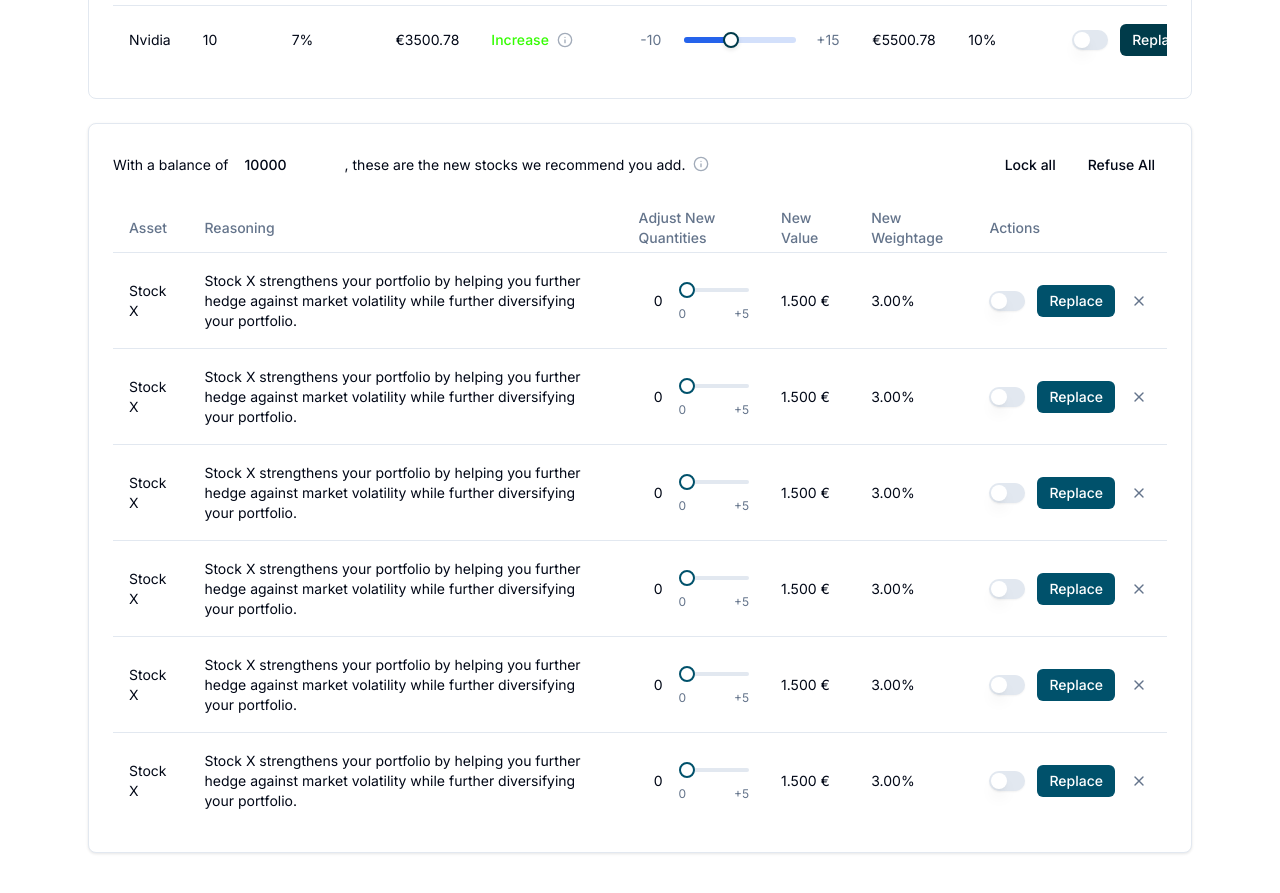
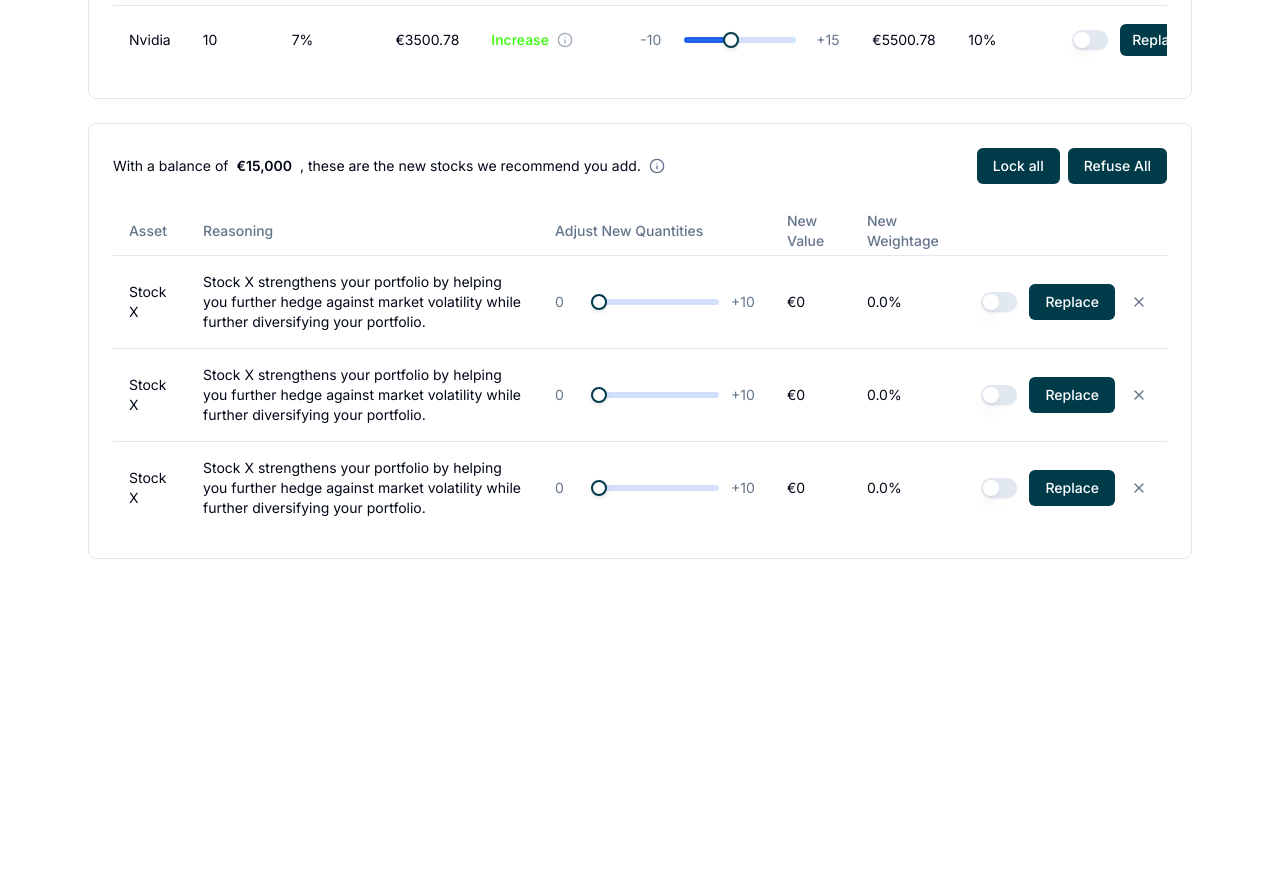
Before and after one commit to sundar-aidev/PDOC_Beta, a Next.js app in the folder my-app/: page / in a window 1280 px wide. Shown: the part 1220-2113 px from the top of the page. After the commit the page ends 1827 px from the top, so only its background shows below. Built offline with nearby package versions, Linux system fonts and the light colour scheme.

Commit message:
New Stock Recommendations with Slider logic

```diff
--- a/my-app/components/wealth-treatment/new-stock-recommendations.module.css
+++ b/my-app/components/wealth-treatment/new-stock-recommendations.module.css
@@ -2,7 +2,7 @@
   margin-top: 2rem;
   padding: 1.5rem;
   border-radius: 0.5rem;
-  background-color: hsl(var(--card));
+  background-color: white;
   border: 1px solid hsl(var(--border));
 }
 
@@ -13,7 +13,7 @@
   margin-bottom: 1.5rem;
 }
 
-.balanceWrapper {
+.balanceInfo {
   display: flex;
   align-items: center;
   gap: 0.5rem;
@@ -21,50 +21,53 @@
   color: hsl(var(--foreground));
 }
 
-.balanceInput {
-  display: inline-flex;
-  align-items: center;
-  background: transparent;
-}
-
-.balanceInput .input {
-  width: 100px;
-  height: 1.5rem;
-  padding: 0 0.5rem;
-  border: none;
-  background: transparent;
-  font-size: 0.875rem;
-  color: hsl(var(--foreground));
-  font-weight: 500;
-}
-
-.balanceInput .input:focus {
-  outline: none;
-  box-shadow: none;
+.balanceAmount {
+  font-weight: 600;
 }
 
 .actions {
   display: flex;
   gap: 0.5rem;
+  align-items: center;
 }
 
-.lockButton {
-  font-weight: 500;
+.actionButton,
+.replaceButton {
+  background-color: #003b4a;
+  color: white;
+  font-size: 0.875rem;
+  height: 2.25rem;
+  padding: 0 1rem;
+  border-radius: 0.375rem;
+  transition: background-color 0.2s;
 }
 
-.lockButton.locked {
-  background-color: hsl(var(--primary));
-  color: hsl(var(--primary-foreground));
+.actionButton:hover,
+.replaceButton:hover {
+  background-color: #002a36;
+}
+
+.infoIcon {
+  width: 1rem;
+  height: 1rem;
+  color: hsl(var(--muted-foreground));
+  cursor: help;
 }
 
 .tableWrapper {
-  position: relative;
-  width: 100%;
-  overflow-x: auto;
+  border-radius: 0.5rem;
+  overflow: hidden;
+}
+
+.columnHeader {
+  color: hsl(var(--muted-foreground));
+  font-weight: 500;
+  font-size: 0.875rem;
 }
 
 .assetCell {
   font-weight: 500;
+  color: hsl(var(--foreground));
 }
 
 .reasoningCell {
@@ -77,86 +80,62 @@
 .sliderContainer {
   display: flex;
   align-items: center;
-  gap: 1rem;
+  gap: 0.75rem;
   padding: 0.5rem 0;
+  min-width: 200px;
 }
 
-.value {
-  min-width: 1.5rem;
-  text-align: right;
+.sliderValue {
   font-size: 0.875rem;
-  color: hsl(var(--foreground));
-}
-
-.sliderWrapper {
-  flex: 1;
-  max-width: 200px;
+  color: hsl(var(--muted-foreground));
+  min-width: 24px;
 }
 
 .slider {
-  width: 100%;
-  height: 4px;
-  background-color: hsl(var(--border));
-  border-radius: 2px;
-  appearance: none;
-  margin: 0.5rem 0;
+  flex: 1;
 }
 
-.slider::-webkit-slider-thumb {
-  appearance: none;
-  width: 16px;
-  height: 16px;
-  border-radius: 50%;
-  background-color: white;
-  border: 2px solid #00516b;
-  cursor: pointer;
-}
-
-.slider:disabled {
+.slider[data-disabled] {
   opacity: 0.5;
   cursor: not-allowed;
 }
 
-.sliderMarks {
-  display: flex;
-  justify-content: space-between;
-  font-size: 0.75rem;
-  color: hsl(var(--muted-foreground));
-  margin-top: 0.25rem;
+/* Custom styles for the slider */
+.slider :global([role="slider"]) {
+  width: 16px;
+  height: 16px;
+  background-color: white;
+  border: 2px solid #003b4a;
+  box-shadow: 0 2px 4px rgba(0, 0, 0, 0.1);
 }
 
-.tableCellActions {
+.slider :global(.slider-track) {
+  height: 4px;
+  background-color: hsl(var(--border));
+}
+
+.slider :global(.slider-range) {
+  background-color: #003b4a;
+}
+
+.stockActions {
   display: flex;
   justify-content: flex-end;
   align-items: center;
   gap: 0.75rem;
 }
 
-.replaceButton {
-  background-color: #00516b;
-  color: white;
-  font-size: 0.875rem;
-  padding: 0.375rem 0.75rem;
-  border-radius: 0.375rem;
+.removeButton {
+  color: hsl(var(--muted-foreground));
+  padding: 0.25rem;
+  height: auto;
 }
 
-.replaceButton:hover {
-  background-color: #003b4a;
-}
-
-.deleteButton {
-  color: hsl(var(--muted-foreground));
-  padding: 0.25rem;
-}
-
-.deleteButton:hover {
+.removeButton:hover {
   color: hsl(var(--destructive));
   background-color: transparent;
 }
 
-.infoIcon {
-  width: 16px;
-  height: 16px;
-  color: hsl(var(--muted-foreground));
-  opacity: 0.6;
+.actionsColumn {
+  width: 200px;
 }
--- a/my-app/components/wealth-treatment/new-stock-recommendations.tsx
+++ b/my-app/components/wealth-treatment/new-stock-recommendations.tsx
@@ -2,156 +2,234 @@
 
 import type React from "react"
 
-import { useState } from "react"
+import { useState, useEffect, useCallback } from "react"
+import { Table, TableBody, TableCell, TableHead, TableHeader, TableRow } from "@/components/ui/table"
+import { Button } from "@/components/ui/button"
+import { Slider } from "@/components/ui/slider"
+import { Switch } from "@/components/ui/switch"
 import { Info, X } from "lucide-react"
-import { Switch } from "@/components/ui/switch"
-import { Button } from "@/components/ui/button"
-import { Input } from "@/components/ui/input"
-import { Table, TableBody, TableCell, TableHead, TableHeader, TableRow } from "@/components/ui/table"
 import { Tooltip, TooltipContent, TooltipProvider, TooltipTrigger } from "@/components/ui/tooltip"
-import { Card } from "@/components/ui/card"
 import styles from "./new-stock-recommendations.module.css"
 
-interface NewStock {
+interface StockData {
   id: string
   name: string
   reasoning: string
-  defaultQuantity: number
-  minAdjustment: number
-  maxAdjustment: number
-  value: number
-  weightage: number
+  price: number
+  quantity: number
+  suggestedQuantity: number
+  lowerLimit: number
+  upperLimit: number
+  ranking: number
+  isLocked: boolean
 }
 
-const mockNewStocks: NewStock[] = [
+const mockStockData: StockData[] = [
   {
-    id: "stock-1",
+    id: "stock1",
     name: "Stock X",
     reasoning:
       "Stock X strengthens your portfolio by helping you further hedge against market volatility while further diversifying your portfolio.",
-    defaultQuantity: 0,
-    minAdjustment: 0,
-    maxAdjustment: 5,
-    value: 1500.0,
-    weightage: 3.0,
+    price: 1500,
+    quantity: 0,
+    suggestedQuantity: 1,
+    lowerLimit: 0,
+    upperLimit: 10,
+    ranking: 1,
+    isLocked: false,
   },
   {
-    id: "stock-2",
+    id: "stock2",
     name: "Stock X",
     reasoning:
       "Stock X strengthens your portfolio by helping you further hedge against market volatility while further diversifying your portfolio.",
-    defaultQuantity: 0,
-    minAdjustment: 0,
-    maxAdjustment: 5,
-    value: 1500.0,
-    weightage: 3.0,
+    price: 1500,
+    quantity: 0,
+    suggestedQuantity: 1,
+    lowerLimit: 0,
+    upperLimit: 10,
+    ranking: 2,
+    isLocked: false,
   },
   {
-    id: "stock-3",
+    id: "stock3",
     name: "Stock X",
     reasoning:
       "Stock X strengthens your portfolio by helping you further hedge against market volatility while further diversifying your portfolio.",
-    defaultQuantity: 0,
-    minAdjustment: 0,
-    maxAdjustment: 5,
-    value: 1500.0,
-    weightage: 3.0,
-  },
-  {
-    id: "stock-4",
-    name: "Stock X",
-    reasoning:
-      "Stock X strengthens your portfolio by helping you further hedge against market volatility while further diversifying your portfolio.",
-    defaultQuantity: 0,
-    minAdjustment: 0,
-    maxAdjustment: 5,
-    value: 1500.0,
-    weightage: 3.0,
-  },
-  {
-    id: "stock-5",
-    name: "Stock X",
-    reasoning:
-      "Stock X strengthens your portfolio by helping you further hedge against market volatility while further diversifying your portfolio.",
-    defaultQuantity: 0,
-    minAdjustment: 0,
-    maxAdjustment: 5,
-    value: 1500.0,
-    weightage: 3.0,
-  },
-  {
-    id: "stock-6",
-    name: "Stock X",
-    reasoning:
-      "Stock X strengthens your portfolio by helping you further hedge against market volatility while further diversifying your portfolio.",
-    defaultQuantity: 0,
-    minAdjustment: 0,
-    maxAdjustment: 5,
-    value: 1500.0,
-    weightage: 3.0,
+    price: 1500,
+    quantity: 0,
+    suggestedQuantity: 1,
+    lowerLimit: 0,
+    upperLimit: 10,
+    ranking: 3,
+    isLocked: false,
   },
 ]
 
 export function NewStockRecommendations() {
-  const [balance, setBalance] = useState(10000)
-  const [isAllLocked, setIsAllLocked] = useState(false)
-  const [lockedStates, setLockedStates] = useState<{ [key: string]: boolean }>(
-    mockNewStocks.reduce((acc, stock) => ({ ...acc, [stock.id]: false }), {}),
-  )
-  const [quantities, setQuantities] = useState<{ [key: string]: number }>(
-    mockNewStocks.reduce((acc, stock) => ({ ...acc, [stock.id]: stock.defaultQuantity }), {}),
+  // ... State and logic remain unchanged ...
+  const [balance] = useState(15000)
+  const [stockData, setStockData] = useState<StockData[]>(mockStockData)
+  const [totalAmount, setTotalAmount] = useState(0)
+  const [initialTotalAmount, setInitialTotalAmount] = useState(0)
+  const [amountToSave, setAmountToSave] = useState(0)
+  const [allLocked, setAllLocked] = useState(false)
+  const [adjustmentPercentage, setAdjustmentPercentage] = useState(100)
+
+  // ... All callback functions and effects remain unchanged ...
+  const calculateTotalAmount = useCallback((data: StockData[]) => {
+    return data.reduce((total, stock) => total + stock.price * stock.quantity, 0)
+  }, [])
+
+  useEffect(() => {
+    const newTotalAmount = calculateTotalAmount(stockData)
+    setTotalAmount(newTotalAmount)
+    setInitialTotalAmount(newTotalAmount)
+  }, [stockData, calculateTotalAmount])
+
+  const redistributeExcess = useCallback(
+    (updatedData: StockData[], changedStockId: string, amount: number, actionType: "buy" | "sell") => {
+      const unlockedStocks = updatedData
+        .filter((stock) => !stock.isLocked && stock.id !== changedStockId)
+        .sort((a, b) => (actionType === "sell" ? a.ranking - b.ranking : b.ranking - a.ranking))
+
+      let remainingAmount = amount
+      const result = [...updatedData]
+
+      for (const stock of unlockedStocks) {
+        if (remainingAmount <= 0) break
+
+        const stockIndex = result.findIndex((s) => s.id === stock.id)
+        if (stockIndex === -1) continue
+
+        const currentStock = result[stockIndex]
+        const adjustment = Math.floor(remainingAmount / currentStock.price) * (actionType === "sell" ? -1 : 1)
+
+        const newQuantity = Math.max(
+          currentStock.lowerLimit,
+          Math.min(currentStock.upperLimit, currentStock.quantity + adjustment),
+        )
+
+        const actualAdjustment = newQuantity - currentStock.quantity
+        const adjustmentValue = actualAdjustment * currentStock.price
+
+        result[stockIndex] = { ...currentStock, quantity: newQuantity }
+        remainingAmount -= Math.abs(adjustmentValue)
+      }
+
+      return result
+    },
+    [],
   )
 
-  const toggleAllLocked = () => {
-    const newState = !isAllLocked
-    setIsAllLocked(newState)
-    setLockedStates(Object.keys(lockedStates).reduce((acc, key) => ({ ...acc, [key]: newState }), {}))
-  }
+  const handleQuantityChange = useCallback(
+    (id: string, newQuantity: number) => {
+      setStockData((prevData) => {
+        const stockIndex = prevData.findIndex((stock) => stock.id === id)
+        if (stockIndex === -1) return prevData
 
-  const handleBalanceChange = (event: React.ChangeEvent<HTMLInputElement>) => {
-    const value = Number.parseFloat(event.target.value)
-    if (!isNaN(value)) {
-      setBalance(value)
+        const updatedData = [...prevData]
+        updatedData[stockIndex] = { ...updatedData[stockIndex], quantity: newQuantity }
+
+        const newTotalAmount = calculateTotalAmount(updatedData)
+        const difference = newTotalAmount - totalAmount
+
+        if (difference !== 0) {
+          return redistributeExcess(updatedData, id, Math.abs(difference), difference > 0 ? "sell" : "buy")
+        }
+
+        return updatedData
+      })
+    },
+    [totalAmount, calculateTotalAmount, redistributeExcess],
+  )
+
+  const handleAmountToSaveChange = useCallback((e: React.ChangeEvent<HTMLInputElement>) => {
+    setAmountToSave(Number(e.target.value))
+  }, [])
+
+  const applyAmountSaved = useCallback(() => {
+    if (amountToSave > totalAmount) {
+      alert("Cannot save more than the total amount!")
+      return
     }
-  }
 
-  const formatCurrency = (value: number) => {
-    return value.toLocaleString("de-DE", {
-      style: "currency",
-      currency: "EUR",
-      minimumFractionDigits: 0,
-      maximumFractionDigits: 0,
+    setStockData((prevData) => {
+      let remainingAmountToSave = amountToSave
+      const updatedData = [...prevData].sort((a, b) => b.ranking - a.ranking)
+
+      for (const stock of updatedData) {
+        if (remainingAmountToSave <= 0) break
+        if (stock.isLocked) continue
+
+        const maxReduction = stock.quantity - stock.lowerLimit
+        const maxReductionAmount = maxReduction * stock.price
+
+        if (maxReductionAmount >= remainingAmountToSave) {
+          const quantityReduction = Math.floor(remainingAmountToSave / stock.price)
+          stock.quantity -= quantityReduction
+          remainingAmountToSave = 0
+        } else {
+          stock.quantity = stock.lowerLimit
+          remainingAmountToSave -= maxReductionAmount
+        }
+      }
+
+      return updatedData
     })
-  }
+  }, [amountToSave, totalAmount])
+
+  const handlePercentageChange = useCallback((newPercentage: number) => {
+    const percentage = Math.min(Math.max(newPercentage, 0), 100)
+    setAdjustmentPercentage(percentage)
+
+    setStockData((prevData) => {
+      return prevData.map((stock) => {
+        const scaledQuantity = Math.floor((stock.suggestedQuantity * percentage) / 100)
+        const newQuantity = Math.max(stock.lowerLimit, Math.min(stock.upperLimit, scaledQuantity))
+        return { ...stock, quantity: newQuantity }
+      })
+    })
+  }, [])
+
+  const toggleLock = useCallback((id: string) => {
+    setStockData((prevData) =>
+      prevData.map((stock) => (stock.id === id ? { ...stock, isLocked: !stock.isLocked } : stock)),
+    )
+  }, [])
+
+  const toggleLockAll = useCallback(() => {
+    setAllLocked((prev) => !prev)
+    setStockData((prevData) => prevData.map((stock) => ({ ...stock, isLocked: !allLocked })))
+  }, [allLocked])
+
+  const handleRemoveStock = useCallback((id: string) => {
+    setStockData((prevData) => prevData.filter((stock) => stock.id !== id))
+  }, [])
 
   return (
-    <Card className={styles.container}>
+    <div className={styles.container}>
       <div className={styles.header}>
-        <div className={styles.balanceWrapper}>
+        <div className={styles.balanceInfo}>
           <span>With a balance of </span>
-          <div className={styles.balanceInput}>
-            <Input type="number" value={balance} onChange={handleBalanceChange} className={styles.input} />
-          </div>
+          <span className={styles.balanceAmount}>€{balance.toLocaleString()}</span>
           <span>, these are the new stocks we recommend you add.</span>
           <TooltipProvider>
             <Tooltip>
-              <TooltipTrigger>
+              <TooltipTrigger asChild>
                 <Info className={styles.infoIcon} />
               </TooltipTrigger>
-              <TooltipContent>Adjust the balance to see different stock recommendations</TooltipContent>
+              <TooltipContent>
+                <p>Adjust quantities using the sliders</p>
+              </TooltipContent>
             </Tooltip>
           </TooltipProvider>
         </div>
         <div className={styles.actions}>
-          <Button
-            variant="outline"
-            size="sm"
-            onClick={toggleAllLocked}
-            className={`${styles.lockButton} ${isAllLocked ? styles.locked : ""}`}
-          >
+          <Button variant="default" onClick={toggleLockAll} className={styles.actionButton}>
             Lock all
           </Button>
-          <Button variant="destructive" size="sm">
+          <Button variant="default" className={styles.actionButton}>
             Refuse All
           </Button>
         </div>
@@ -161,56 +239,48 @@ export function NewStockRecommendations() {
         <Table>
           <TableHeader>
             <TableRow>
-              <TableHead>Asset</TableHead>
-              <TableHead>Reasoning</TableHead>
-              <TableHead>Adjust New Quantities</TableHead>
-              <TableHead>New Value</TableHead>
-              <TableHead>New Weightage</TableHead>
-              <TableHead className="text-right">Actions</TableHead>
+              <TableHead className={styles.columnHeader}>Asset</TableHead>
+              <TableHead className={styles.columnHeader}>Reasoning</TableHead>
+              <TableHead className={styles.columnHeader}>Adjust New Quantities</TableHead>
+              <TableHead className={styles.columnHeader}>New Value</TableHead>
+              <TableHead className={styles.columnHeader}>New Weightage</TableHead>
+              <TableHead className={styles.actionsColumn}></TableHead>
             </TableRow>
           </TableHeader>
           <TableBody>
-            {mockNewStocks.map((stock) => (
+            {stockData.map((stock) => (
               <TableRow key={stock.id}>
                 <TableCell className={styles.assetCell}>{stock.name}</TableCell>
                 <TableCell className={styles.reasoningCell}>{stock.reasoning}</TableCell>
                 <TableCell>
                   <div className={styles.sliderContainer}>
-                    <span className={styles.value}>{quantities[stock.id]}</span>
-                    <div className={styles.sliderWrapper}>
-                      <input
-                        type="range"
-                        min={stock.minAdjustment}
-                        max={stock.maxAdjustment}
-                        value={quantities[stock.id]}
-                        onChange={(e) => {
-                          const value = Number.parseInt(e.target.value)
-                          setQuantities((prev) => ({ ...prev, [stock.id]: value }))
-                        }}
-                        disabled={lockedStates[stock.id]}
-                        className={styles.slider}
-                      />
-                      <div className={styles.sliderMarks}>
-                        <span>0</span>
-                        <span>+5</span>
-                      </div>
-                    </div>
+                    <span className={styles.sliderValue}>{stock.lowerLimit}</span>
+                    <Slider
+                      value={[stock.quantity]}
+                      min={stock.lowerLimit}
+                      max={stock.upperLimit}
+                      step={1}
+                      onValueChange={([value]) => handleQuantityChange(stock.id, value)}
+                      disabled={stock.isLocked}
+                      className={styles.slider}
+                    />
+                    <span className={styles.sliderValue}>+{stock.upperLimit}</span>
                   </div>
                 </TableCell>
-                <TableCell>{formatCurrency(stock.value)}</TableCell>
-                <TableCell>{stock.weightage.toFixed(2)}%</TableCell>
+                <TableCell>€{(stock.price * stock.quantity).toLocaleString()}</TableCell>
+                <TableCell>{(((stock.price * stock.quantity) / totalAmount) * 100 || 0).toFixed(1)}%</TableCell>
                 <TableCell>
-                  <div className={styles.tableCellActions}>
-                    <Switch
-                      checked={lockedStates[stock.id]}
-                      onCheckedChange={(checked) => {
-                        setLockedStates((prev) => ({ ...prev, [stock.id]: checked }))
-                      }}
-                    />
-                    <Button variant="default" size="sm" className={styles.replaceButton}>
+                  <div className={styles.stockActions}>
+                    <Switch checked={stock.isLocked} onCheckedChange={() => toggleLock(stock.id)} />
+                    <Button variant="default" className={styles.replaceButton}>
                       Replace
                     </Button>
-                    <Button variant="ghost" size="icon" className={styles.deleteButton}>
+                    <Button
+                      variant="ghost"
+                      size="icon"
+                      onClick={() => handleRemoveStock(stock.id)}
+                      className={styles.removeButton}
+                    >
                       <X className="h-4 w-4" />
                     </Button>
                   </div>
@@ -220,6 +290,6 @@ export function NewStockRecommendations() {
           </TableBody>
         </Table>
       </div>
-    </Card>
+    </div>
   )
 }
```
